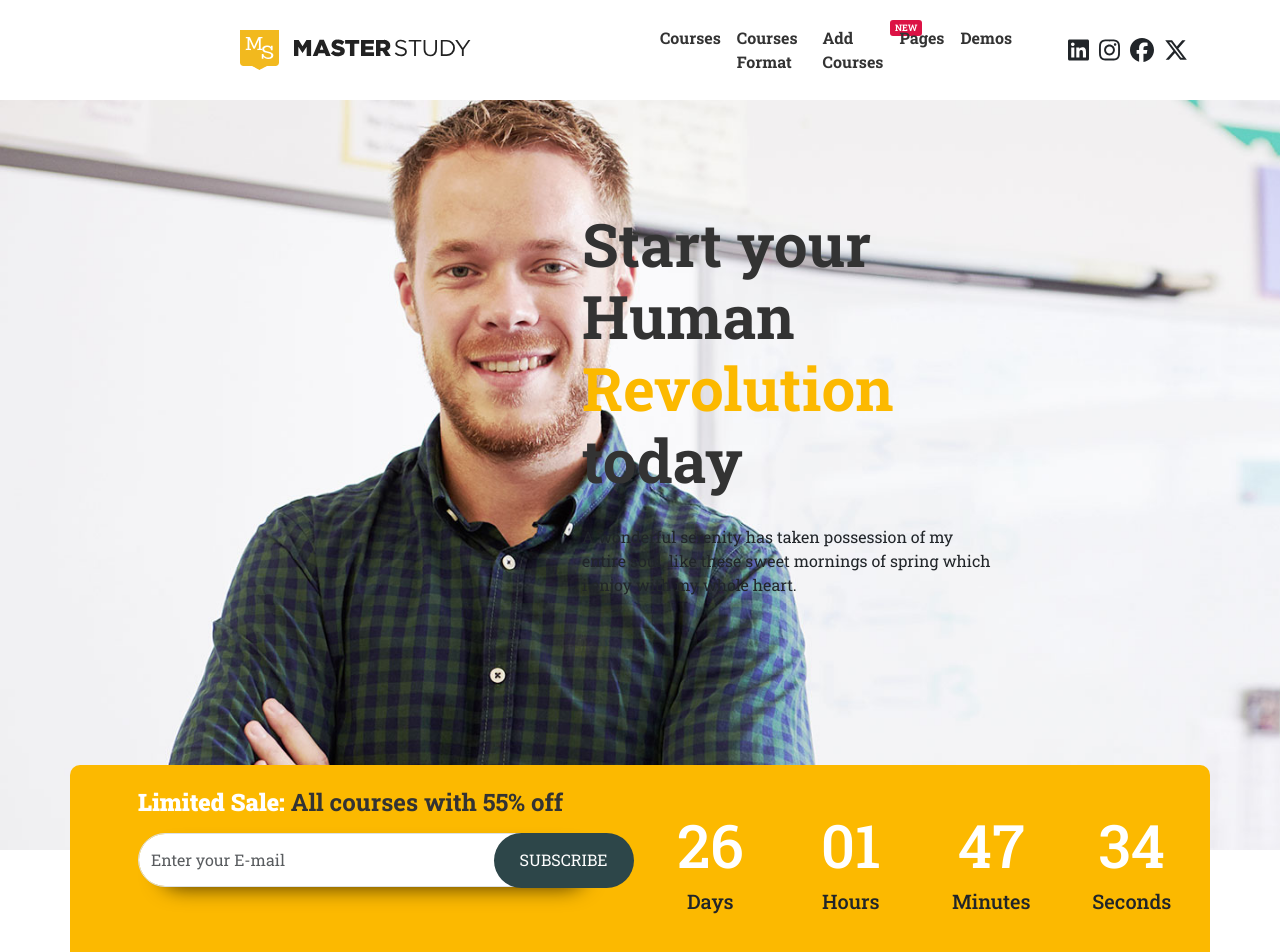
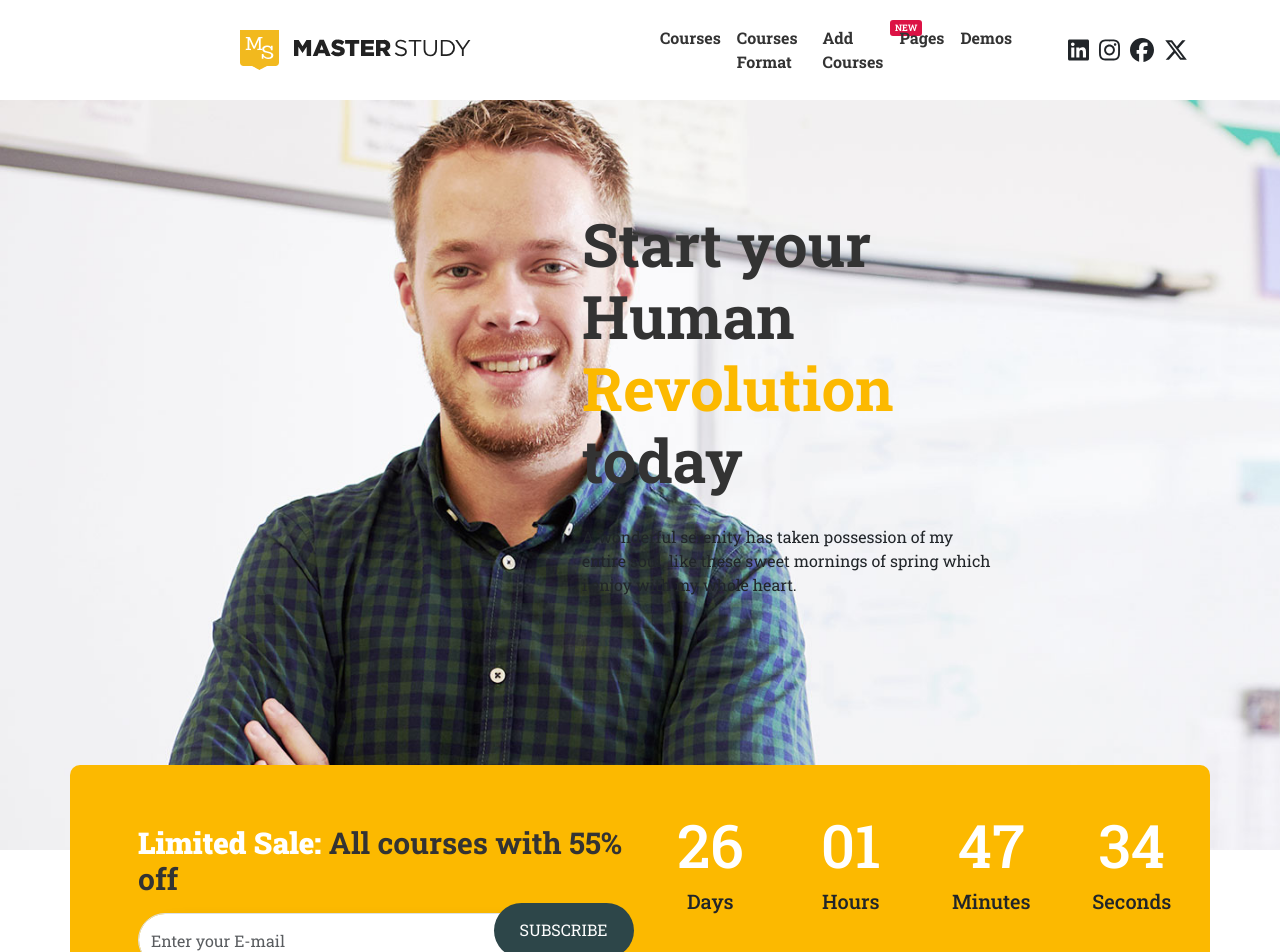
Before and after one commit to PierluigiPapa/proj-html-vuejs, a Vue app: page / in a window 1280 px wide. Shown: the top 952 px of the page. Built offline with nearby package versions, Linux system fonts and the light colour scheme.

Commit message:
fix: adjust timer

```diff
--- a/src/components/Main/AppJumbo.vue
+++ b/src/components/Main/AppJumbo.vue
@@ -74,6 +74,8 @@ export default {
     background-color: #fcb900;
     border-radius: 10px;
 }
+
+
 .col-3 {
     display: flex;
     justify-content: center;
@@ -92,6 +94,8 @@ h1 {
 }
 
 h4 {
+    margin-top: 60px;
+    font-size: 30px;
     font-weight: bold;
     color: #333333;
 }
@@ -128,7 +132,7 @@ button {
     background-color: #2d4649;
     color: white;
     bottom: 2%;
-    top: -27%;
+    top: -25%;
     left: 75%;
     padding: 10px;
     border: none;
```
